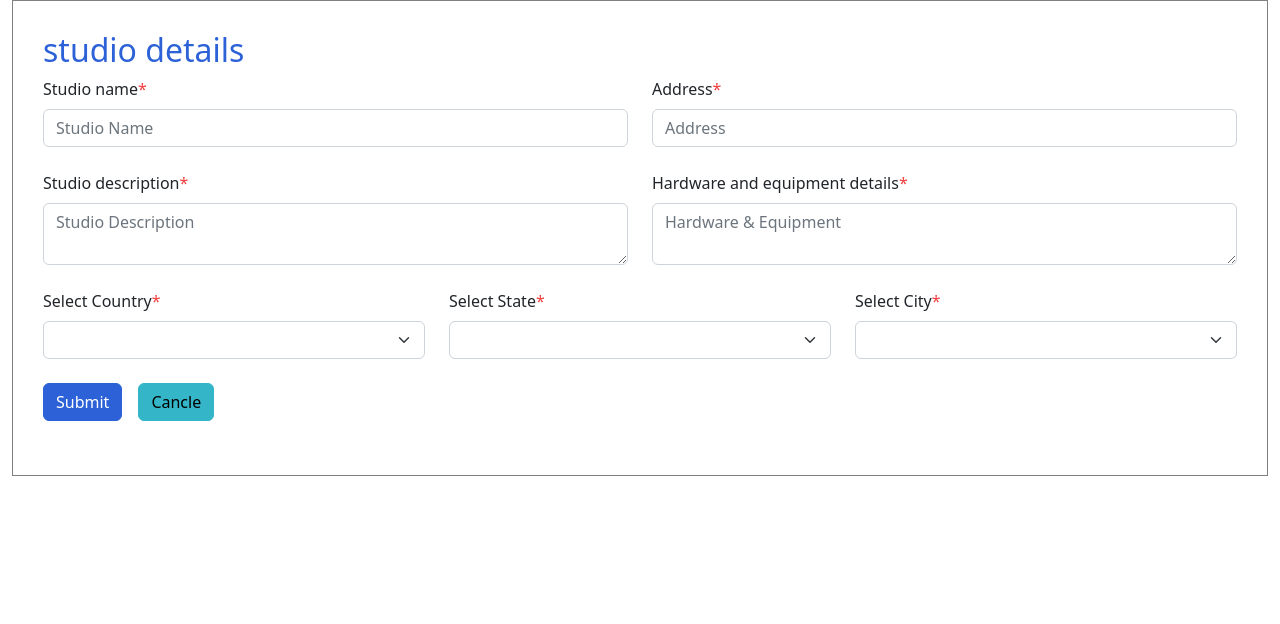
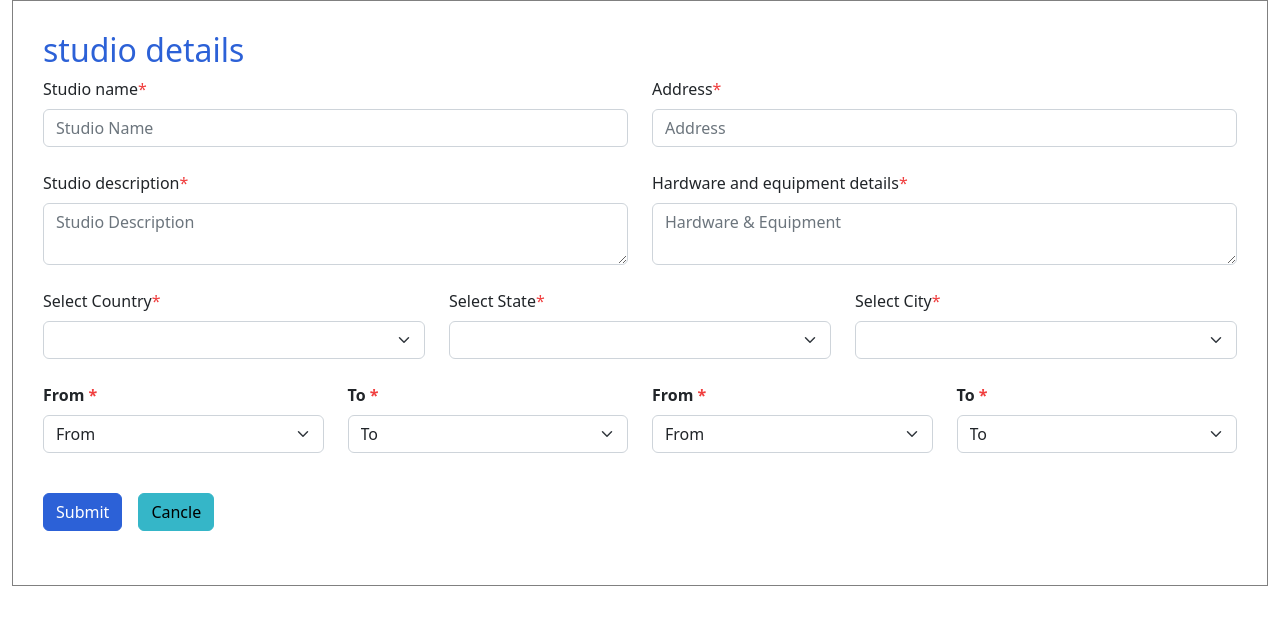
Before and after one commit to hbdubal/Manage-studio-profile-formV, an Angular app in the folder myApp/: page / in a window 1280 px wide. Shown: the top 624 px of the page. Built offline with nearby package versions, Linux system fonts and the light colour scheme; data requests are answered from the project's data file.

Commit message:
Angular Validation

```diff
--- a/myApp/src/app/manage-studio-profile/manage-studio-profile.component.html
+++ b/myApp/src/app/manage-studio-profile/manage-studio-profile.component.html
@@ -143,6 +143,67 @@
           </div>
           <!-- End:third-row of input field -->
 
+          <!-- Start:Fourth-row of input field -->
+          <div class="row mb-4">
+            <div class="col-lg-6 col-sm-12">
+              <div class="form-outline">
+                <div class="row">
+                  <!-- from -->
+                  <div class="col-12 col-lg-6">
+                    <div class="mb-3">
+                      <label class="form-label fw-bold" for="days">From <span class="text-danger">*</span>
+                      </label>
+                      <select id="days" class="form-select" (change)="selectChangeHandler($event)">
+                        <option selected>From</option>
+                        <option *ngFor="let weekday of weekdays" [value]="weekday">{{weekday}}</option>
+                      </select>
+                    </div>
+                  </div>
+                  <!-- to -->
+                  <div class="col-12 col-lg-6">
+                    <div class="mb-3">
+                      <label class="form-label fw-bold" for="days">To <span class="text-danger">*</span>
+                      </label>
+                      <select id="days" class="form-select">
+                        <option selected>To</option>
+                        <option *ngFor="let weekday of weekdays" [value]="weekday">{{weekday}}</option>
+                      </select>
+                    </div>
+                  </div>
+                </div>
+              </div>
+              <!-- End:State input field -->
+            </div>
+            <div class="col-lg-6 col-sm-12">
+              <div class="form-outline">
+                <!-- Start:State input field -->
+                <div class="row">
+                  <!-- from -->
+                  <div class="col-12 col-lg-6">
+                    <div class="mb-3">
+                      <label class="form-label fw-bold" for="time">From <span class="text-danger">*</span>
+                      </label>
+                      <select id="time" class="form-select">
+                        <option selected>From</option>
+                      </select>
+                    </div>
+                  </div>
+                  <!-- to -->
+                  <div class="col-12 col-lg-6">
+                    <div class="mb-3">
+                      <label class="form-label fw-bold" for="time">To <span class="text-danger">*</span>
+                      </label>
+                      <select id="time" class="form-select">
+                        <option selected>To</option>
+                      </select>
+                    </div>
+                  </div>
+                </div>
+              </div>
+            </div>
+          </div>
+          <!-- End:Fourth-row of input field -->
+
 
           <div class="mb-4">
             <button type="submit" class="btn btn-primary me-3">Submit</button>
--- a/myApp/src/app/manage-studio-profile/manage-studio-profile.component.ts
+++ b/myApp/src/app/manage-studio-profile/manage-studio-profile.component.ts
@@ -19,11 +19,15 @@ export class ManageStudioProfileComponent implements OnInit {
   public allState!: State[];
   public allCity!: City[];
 
+  public weekdays=["Monday","Tuseday","Wednesday","Thursday","Friday","Saturday","Sunday"];
+  selected = "----";
+  selectedDay: string = '';
+
   /**
    *
    * @param fb
    */
-  constructor(private fb: FormBuilder, public managestudioprofileservice:ManageStudioProfileService, public http:HttpClient) {
+  constructor(private fb: FormBuilder, public managestudioprofileservice: ManageStudioProfileService, public http: HttpClient) {
     this.managestudioprofile = [];
     this.studioProfileForm = this.fb.group(
       {
@@ -31,9 +35,9 @@ export class ManageStudioProfileComponent implements OnInit {
         studioAddress: ['', [Validators.required, Validators.maxLength(250), Validators.pattern('^[A-Za-z0-9 ()&]*$')]],
         studioDesc: ['', [Validators.required, Validators.maxLength(250)]],
         studioEquipment: ['', [Validators.required, Validators.maxLength(1000), Validators.pattern('^[a-zA-Z0-9]*$')]],
-        country:['',Validators.required],
-        state:['',[Validators.required]],
-        city:['', [Validators.required]]
+        country: ['', Validators.required],
+        state: ['', [Validators.required]],
+        city: ['', [Validators.required]]
       }
     )
   }
@@ -55,7 +59,7 @@ export class ManageStudioProfileComponent implements OnInit {
 
   ngOnInit(): void {
     this.getCountryData();
-  }
+   }
 
   /**
    * Get Country Data
@@ -63,7 +67,6 @@ export class ManageStudioProfileComponent implements OnInit {
   getCountryData() {
     this.managestudioprofileservice.getCountries().subscribe((data) => {
       this.countries = data;
-      console.log(this.countries);
     });
   }
 
@@ -74,11 +77,8 @@ export class ManageStudioProfileComponent implements OnInit {
    */
   getStatebyCountry(event: any) {
     const countryId = event.target.value
-    console.log(countryId);
     this.managestudioprofileservice.getStatesByCountry().subscribe((res: any) => {
-      console.log(res);
       this.allState = res.filter((data: any) => data.countryId == countryId);
-      console.log(this.allState);
     })
   }
 
@@ -89,11 +89,8 @@ export class ManageStudioProfileComponent implements OnInit {
    */
   getCityByStateId(event: any) {
     const stateId = event.target.value
-    console.log(stateId);
     this.managestudioprofileservice.getCityByState().subscribe((res: any) => {
-      console.log(res);
       this.allCity = res.filter((data: any) => data.stateId == stateId);
-      console.log(this.allCity);
     })
   }
 
@@ -103,4 +100,13 @@ export class ManageStudioProfileComponent implements OnInit {
   get validator(): { [key: string]: AbstractControl<any> } {
     return this.studioProfileForm.controls;
   }
+
+  update(e: any) {
+    this.selected=e.target.value;
+  }
+  selectChangeHandler (event: any) {
+    //update the ui
+    this.selectedDay = event.target.value;
+    console.log(this.selectedDay);
+  }
 }
```
Also changed, not shown: myApp/src/app/db.json (deleted, +0 -19 lines).
